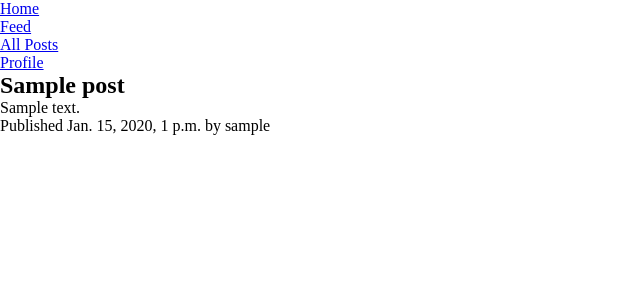
After one commit to daslef/django-blog, a Django app: page /posts/1 in a window 1280 px wide. The commit adds this page. Shown: the top 300 px of the page, without its empty margins (0-640 px from the left). Run offline with Django 5.2, Linux system fonts and the light colour scheme; tables that the repository leaves empty hold one stand-in row (values such as "Sample post").

Commit message:
add detail view, published manager, config pre-commit hooks

```diff
--- a/pyproject.toml
+++ b/pyproject.toml
@@ -14,6 +14,7 @@ packages = [
 [tool.poetry.dependencies]
 python = "^3.10"
 Django = "^5"
+django-environ = "^0.11.2"
 
 [tool.poetry.group.dev.dependencies]
 pytest = "^8.0.0"
@@ -56,6 +57,7 @@ select = [
     "W",
     "I001",
 ]
+
 src = ["src", "tests"]
 
 [mypy]
--- /dev/null
+++ b/src/blog/managers.py
@@ -0,0 +1,9 @@
+from django.db import models
+from django.db.models.query import QuerySet
+
+
+class PublishedManager(models.Manager):
+    def get_queryset(self) -> QuerySet:
+        from blog.models import Post
+
+        return super().get_queryset().filter(status=Post.Status.PUBLISHED)
--- a/src/blog/models.py
+++ b/src/blog/models.py
@@ -1,6 +1,8 @@
 from django.contrib.auth.models import User
 from django.db import models
 from django.utils import timezone
+
+from blog.managers import PublishedManager
 
 
 class Post(models.Model):
@@ -16,13 +18,14 @@ class Post(models.Model):
         max_length=20, choices=Status.choices, default=Status.DRAFT
     )
 
-    author = models.ForeignKey(
-        User, on_delete=models.CASCADE, related_name="posts"
-    )
+    author = models.ForeignKey(User, on_delete=models.CASCADE, related_name="posts")
 
     published = models.DateTimeField(default=timezone.now)
     created = models.DateTimeField(auto_now_add=True)
     updated = models.DateTimeField(auto_now=True)
+
+    objects = models.Manager()
+    approved = PublishedManager()
 
     class Meta:
         ordering = ["-published"]
--- /dev/null
+++ b/src/blog/static/css/global.css
@@ -0,0 +1,5 @@
+* {
+  margin: 0;
+  padding: 0;
+  box-sizing: border-box;
+}
--- a/src/blog/templates/blog/base.html
+++ b/src/blog/templates/blog/base.html
@@ -1,22 +1,47 @@
+{% load static %}
+
 <!DOCTYPE html>
 <html lang="ru">
   <head>
     <meta charset="UTF-8" />
     <meta name="viewport" content="width=device-width, initial-scale=1.0" />
-    <title>Мой блог</title>
+    <title>
+      Мой блог{% block title %}
+
+      {% endblock %}
+    </title>
+    <link rel="stylesheet" href="{% static 'css/global.css' %}" />
+    {% block css %}
+
+    {% endblock %}
   </head>
   <body>
     <header class="header">
       <nav class="nav">
         <ul class="nav__list">
-          <li class="nav__item"><a href="http://">Home</a></li>
-          <li class="nav__item"><a href="http://">Feed</a></li>
-          <li class="nav__item"><a href="http://">All Posts</a></li>
-          <li class="nav__item"><a href="http://">Profile</a></li>
+          <li class="nav__item">
+            <a href="http://">Home</a>
+          </li>
+          <li class="nav__item">
+            <a href="http://">Feed</a>
+          </li>
+          <li class="nav__item">
+            <a href="http://">All Posts</a>
+          </li>
+          <li class="nav__item">
+            <a href="http://">Profile</a>
+          </li>
         </ul>
       </nav>
     </header>
-    <main class="main">{% block main %} {% endblock %}</main>
+    <main class="main">
+      {% block main %}
+
+      {% endblock %}
+    </main>
     <footer class="footer"></footer>
+    {% block js %}
+
+    {% endblock %}
   </body>
 </html>
--- /dev/null
+++ b/src/blog/templates/blog/post/detail.html
@@ -0,0 +1,14 @@
+{% extends 'blog/base.html' %}
+
+{% block title %} : Читать {% endblock %}
+
+{% block main %}
+<h2 class="main__heading">{{ post.title }}</h2>
+
+<article class="post">
+  <p class="post__body">{{ post.body }}</p>
+  <footer class="post__meta">
+    Published {{ post.published }} by {{ post.author }}
+  </footer>
+</article>
+{% endblock %}
--- a/src/blog/urls.py
+++ b/src/blog/urls.py
@@ -1,9 +1,10 @@
 from django.urls import path
 
-from blog.views import post_list
+from blog.views import post_detail, post_list
 
 app_name = "blog"
 
 urlpatterns = [
+    path("posts/<int:id>", post_detail, name="post_detail"),
     path("posts/", post_list, name="post_list"),
 ]
--- a/src/blog/views.py
+++ b/src/blog/views.py
@@ -1,9 +1,19 @@
+from django.http import Http404
 from django.shortcuts import render
 
 from blog.models import Post
 
 
 def post_list(request):
-    posts = Post.objects.all()
+    posts = Post.approved.all()
 
     return render(request, "blog/post/list.html", {"posts": posts})
+
+
+def post_detail(request, id):
+    try:
+        post = Post.approved.get(id=id)
+    except Post.DoesNotExist:
+        raise Http404("No post found")
+
+    return render(request, "blog/post/detail.html", {"post": post})
```
Also changed, not shown: src/blog/templates/blog/post/list.html (+7 -6 lines), src/django_blog/settings.py (+7 -19 lines), src/manage.py (+6 -2 lines), tests/test_mock.py (added, +2 -0 lines), .pre-commit-config.yaml (added), 1 other file.
